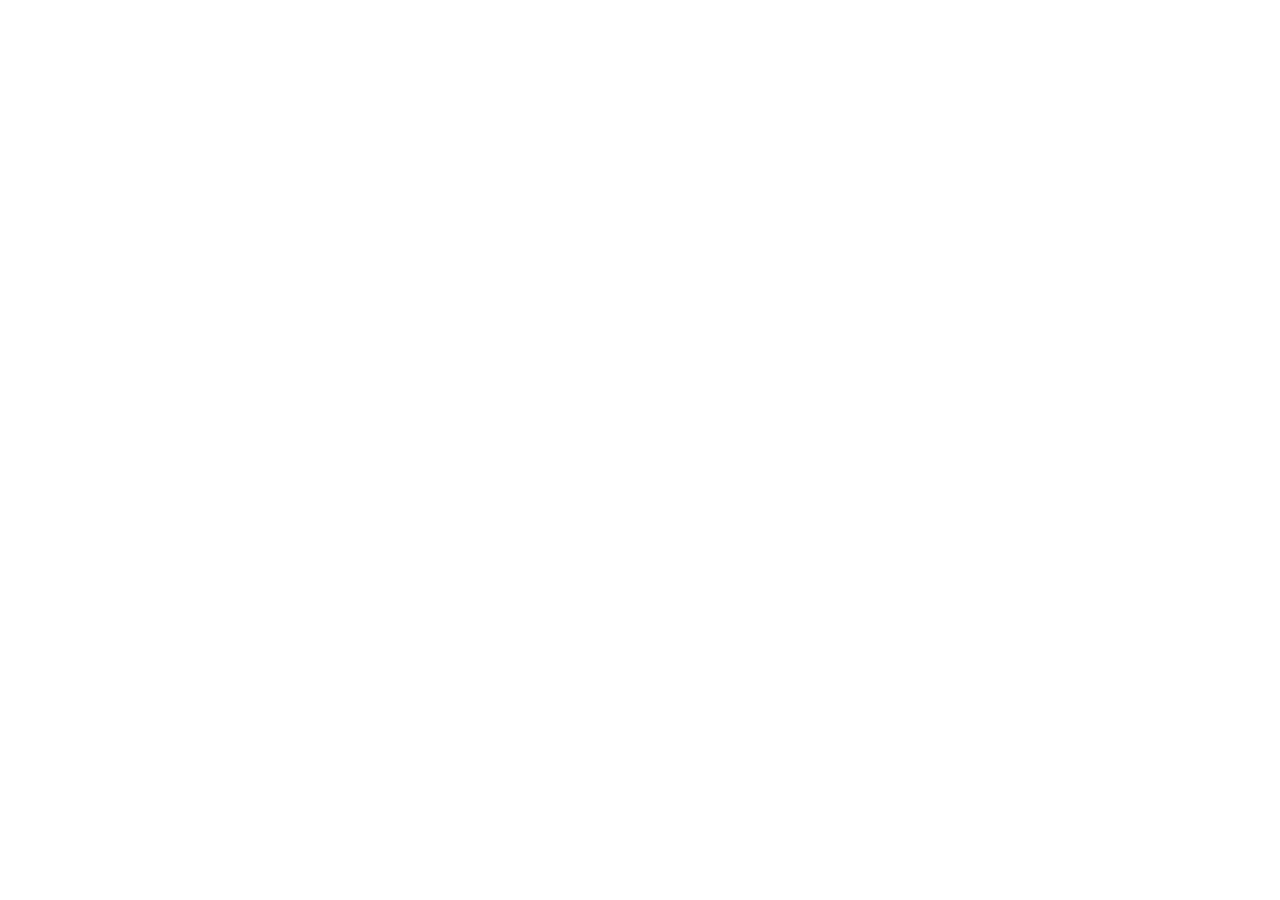
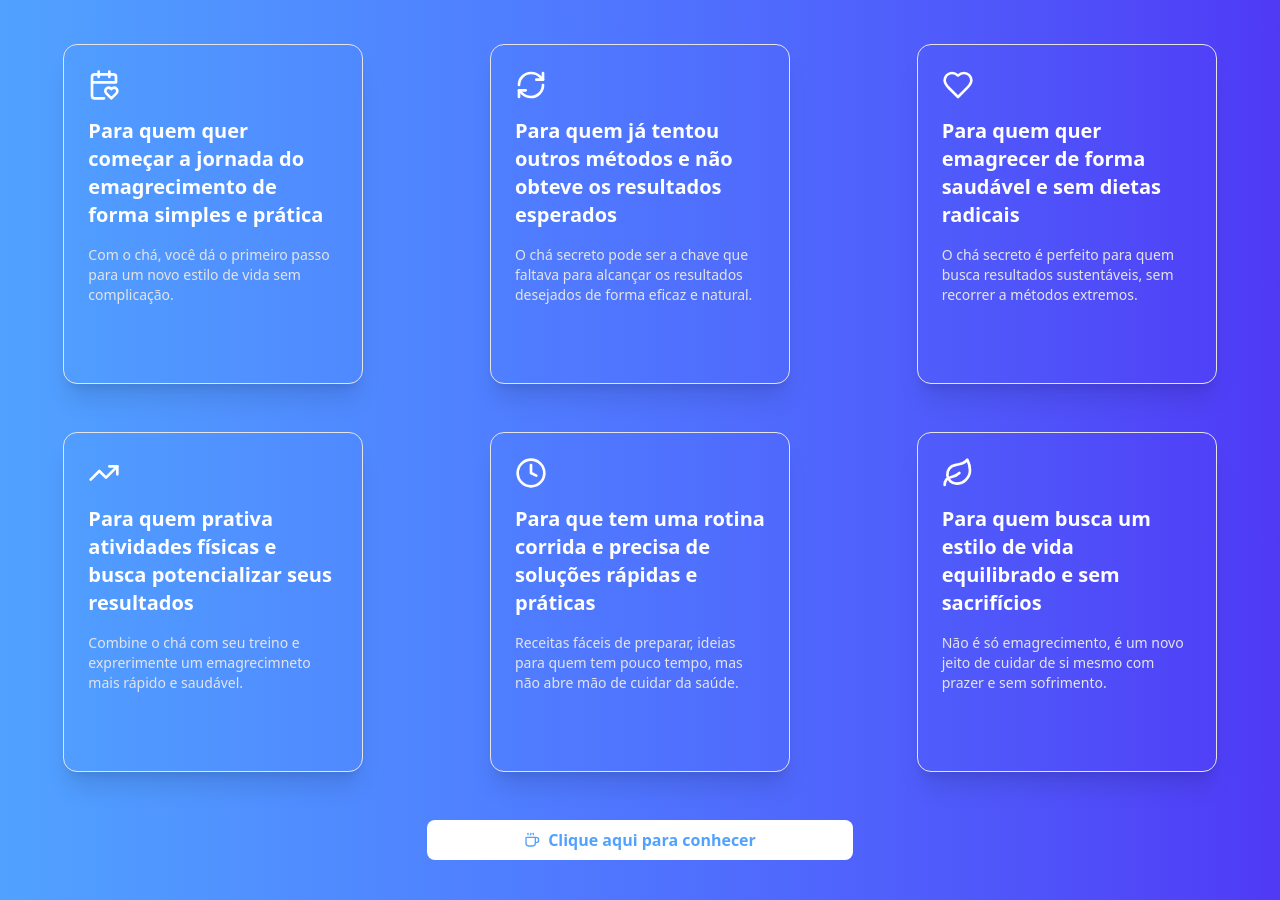
Before and after one commit to devpedro-dias/cliente-nathalia-cha, a Next.js app: page / in a window 1280 px wide. Shown: the part 1750-2650 px from the top of the page. Before the commit the page ends 1710 px from the top, so only its background shows below. Built offline with nearby package versions, Linux system fonts and the light colour scheme.

Commit message:
feat: add cards section

```diff
--- /dev/null
+++ b/src/_components/cards-section.tsx
@@ -0,0 +1,53 @@
+import { CardItem } from '@/_components/ui/3d-card'
+import { CARDS_CONTENTS } from '@/_data'
+import { CardBody, CardContainer } from '@/_components/ui/3d-card'
+import {
+    CalendarHeart,
+    Heart,
+    Clock,
+    Leaf,
+    RefreshCw,
+    TrendingUp,
+} from 'lucide-react'
+
+const ICONS = {
+    CalendarHeart: CalendarHeart,
+    Heart: Heart,
+    RefreshCw: RefreshCw,
+    TrendingUp: TrendingUp,
+    Clock: Clock,
+    Leaf: Leaf,
+}
+
+const CardsSection = () => {
+    return (
+        <div className="grid grid-cols-1 sm:grid-cols-2 lg:grid-cols-3 justify-center">
+            {CARDS_CONTENTS.map(({ id, icon, title, description }) => {
+                const LucideIcon = ICONS[icon as keyof typeof ICONS]
+
+                return (
+                    <CardContainer key={id}>
+                        <CardBody className="w-[300px] h-[340px] bg-transparent rounded-xl shadow-xl p-6 border border-zinc-200 ">
+                            <CardItem
+                                translateZ={30}
+                                className="flex flex-col items-start gap-4 h-full"
+                            >
+                                <div className="text-white dark:text-blue-400">
+                                    <LucideIcon size={32} />
+                                </div>
+                                <h3 className="text-xl font-semibold text-white">
+                                    {title}
+                                </h3>
+                                <p className="text-sm text-zinc-200">
+                                    {description}
+                                </p>
+                            </CardItem>
+                        </CardBody>
+                    </CardContainer>
+                )
+            })}
+        </div>
+    )
+}
+
+export default CardsSection
--- /dev/null
+++ b/src/_components/ui/3d-card.tsx
@@ -0,0 +1,162 @@
+'use client'
+
+import { cn } from '@/_lib/utils'
+
+import React, {
+    createContext,
+    useState,
+    useContext,
+    useRef,
+    useEffect,
+} from 'react'
+
+const MouseEnterContext = createContext<
+    [boolean, React.Dispatch<React.SetStateAction<boolean>>] | undefined
+>(undefined)
+
+export const CardContainer = ({
+    children,
+    className,
+    containerClassName,
+}: {
+    children?: React.ReactNode
+    className?: string
+    containerClassName?: string
+}) => {
+    const containerRef = useRef<HTMLDivElement>(null)
+    const [isMouseEntered, setIsMouseEntered] = useState(false)
+
+    const handleMouseMove = (e: React.MouseEvent<HTMLDivElement>) => {
+        if (!containerRef.current) return
+        const { left, top, width, height } =
+            containerRef.current.getBoundingClientRect()
+        const x = (e.clientX - left - width / 2) / 25
+        const y = (e.clientY - top - height / 2) / 25
+        containerRef.current.style.transform = `rotateY(${x}deg) rotateX(${y}deg)`
+    }
+
+    const handleMouseEnter = () => {
+        setIsMouseEntered(true)
+        if (!containerRef.current) return
+    }
+
+    const handleMouseLeave = () => {
+        if (!containerRef.current) return
+        setIsMouseEntered(false)
+        containerRef.current.style.transform = `rotateY(0deg) rotateX(0deg)`
+    }
+    return (
+        <MouseEnterContext.Provider value={[isMouseEntered, setIsMouseEntered]}>
+            <div
+                className={cn(
+                    'py-6 flex items-center justify-center w-full',
+                    containerClassName
+                )}
+                style={{
+                    perspective: '1000px',
+                }}
+            >
+                <div
+                    ref={containerRef}
+                    onMouseEnter={handleMouseEnter}
+                    onMouseMove={handleMouseMove}
+                    onMouseLeave={handleMouseLeave}
+                    className={cn(
+                        'flex items-center justify-center relative transition-all duration-200 ease-linear',
+                        className
+                    )}
+                    style={{
+                        transformStyle: 'preserve-3d',
+                    }}
+                >
+                    {children}
+                </div>
+            </div>
+        </MouseEnterContext.Provider>
+    )
+}
+
+export const CardBody = ({
+    children,
+    className,
+}: {
+    children: React.ReactNode
+    className?: string
+}) => {
+    return (
+        <div
+            className={cn(
+                'h-96 w-96 [transform-style:preserve-3d]  [&>*]:[transform-style:preserve-3d]',
+                className
+            )}
+        >
+            {children}
+        </div>
+    )
+}
+
+export const CardItem = ({
+    as: Tag = 'div',
+    children,
+    className,
+    translateX = 0,
+    translateY = 0,
+    translateZ = 0,
+    rotateX = 0,
+    rotateY = 0,
+    rotateZ = 0,
+    ...rest
+}: {
+    as?: React.ElementType
+    children: React.ReactNode
+    className?: string
+    translateX?: number | string
+    translateY?: number | string
+    translateZ?: number | string
+    rotateX?: number | string
+    rotateY?: number | string
+    rotateZ?: number | string
+    // eslint-disable-next-line @typescript-eslint/no-explicit-any
+    [key: string]: any
+}) => {
+    const ref = useRef<HTMLDivElement>(null)
+    const [isMouseEntered] = useMouseEnter()
+
+    useEffect(() => {
+        handleAnimations()
+        // eslint-disable-next-line react-hooks/exhaustive-deps
+    }, [isMouseEntered])
+
+    const handleAnimations = () => {
+        if (!ref.current) return
+        if (isMouseEntered) {
+            ref.current.style.transform = `translateX(${translateX}px) translateY(${translateY}px) translateZ(${translateZ}px) rotateX(${rotateX}deg) rotateY(${rotateY}deg) rotateZ(${rotateZ}deg)`
+        } else {
+            ref.current.style.transform = `translateX(0px) translateY(0px) translateZ(0px) rotateX(0deg) rotateY(0deg) rotateZ(0deg)`
+        }
+    }
+
+    return (
+        <Tag
+            ref={ref}
+            className={cn(
+                'w-fit transition duration-200 ease-linear',
+                className
+            )}
+            {...rest}
+        >
+            {children}
+        </Tag>
+    )
+}
+
+// Create a hook to use the context
+export const useMouseEnter = () => {
+    const context = useContext(MouseEnterContext)
+    if (context === undefined) {
+        throw new Error(
+            'useMouseEnter must be used within a MouseEnterProvider'
+        )
+    }
+    return context
+}
--- a/src/_components/ui/button.tsx
+++ b/src/_components/ui/button.tsx
@@ -11,13 +11,12 @@
             variant: {
                 default:
                     'bg-gradient-to-r from-blue-400 to-indigo-600 text-white shadow-xs hover:from-blue-500 hover:to-indigo-700 text-md font-semibold',
-
                 destructive:
                     'bg-destructive text-white shadow-xs hover:bg-destructive/90 focus-visible:ring-destructive/20 dark:focus-visible:ring-destructive/40 dark:bg-destructive/60',
                 outline:
                     'border bg-background shadow-xs hover:bg-accent hover:text-accent-foreground dark:bg-input/30 dark:border-input dark:hover:bg-input/50',
                 secondary:
-                    'bg-secondary text-secondary-foreground shadow-xs hover:bg-secondary/80',
+                    'bg-background text-md font-semibold text-blue-400 hover:bg-blue-50',
                 ghost: 'hover:bg-accent hover:text-accent-foreground dark:hover:bg-accent/50',
                 link: 'text-primary underline-offset-4 hover:underline',
             },
--- /dev/null
+++ b/src/_data/index.ts
@@ -0,0 +1,44 @@
+export const CARDS_CONTENTS = [
+    {
+        id: 1,
+        icon: 'CalendarHeart',
+        title: 'Para quem quer começar a jornada do emagrecimento de forma simples e prática',
+        description:
+            'Com o chá, você dá o primeiro passo para um novo estilo de vida sem complicação.',
+    },
+    {
+        id: 2,
+        icon: 'RefreshCw',
+        title: 'Para quem já tentou outros métodos e não obteve os resultados esperados',
+        description:
+            'O chá secreto pode ser a chave que faltava para alcançar os resultados desejados de forma eficaz e natural.',
+    },
+    {
+        id: 3,
+        icon: 'Heart',
+        title: 'Para quem quer emagrecer de forma saudável e sem dietas radicais',
+        description:
+            'O chá secreto é perfeito para quem busca resultados sustentáveis, sem recorrer a métodos extremos.',
+    },
+    {
+        id: 4,
+        icon: 'TrendingUp',
+        title: 'Para quem prativa atividades físicas e busca potencializar seus resultados',
+        description:
+            'Combine o chá com seu treino e exprerimente um emagrecimneto mais rápido e saudável.',
+    },
+    {
+        id: 5,
+        icon: 'Clock',
+        title: 'Para que tem uma rotina corrida e precisa de soluções rápidas e práticas',
+        description:
+            'Receitas fáceis de preparar, ideias para quem tem pouco tempo, mas não abre mão de cuidar da saúde.',
+    },
+    {
+        id: 6,
+        icon: 'Leaf',
+        title: 'Para quem busca um estilo de vida equilibrado e sem sacrifícios',
+        description:
+            'Não é só emagrecimento, é um novo jeito de cuidar de si mesmo com prazer e sem sofrimento.',
+    },
+]
--- a/src/app/page.tsx
+++ b/src/app/page.tsx
@@ -1,7 +1,9 @@
+import CardsSection from '@/_components/cards-section'
 import { Button } from '@/_components/ui/button'
 import { DotBackground } from '@/_components/ui/dot-background'
 import { Highlight } from '@/_components/ui/hero-highlight'
-import { Coffee, CornerRightDown } from 'lucide-react'
+import { CoffeeIcon, CornerRightDown } from 'lucide-react'
+
 import Link from 'next/link'
 
 const HomePage = () => {
@@ -30,16 +32,28 @@
 
                 <Button size="lg" asChild>
                     <Link href="#">
-                        <Coffee />
+                        <CoffeeIcon />
                         Comece agora
                     </Link>
                 </Button>
             </section>
 
-            <section className="max-w-[80vw] lg:max-w-[60vw] mx-auto">
-                <h2 className="font-semibold text-2xl sm:text-3xl md:text-4xl text-center">
-                    Para quem serve?
-                </h2>
+            <section className="flex flex-col gap-6 bg-gradient-to-r from-blue-400 to-indigo-600 py-10">
+                <div className=" text-white">
+                    <h2 className="font-semibold text-2xl sm:text-3xl md:text-4xl text-center">
+                        Para quem serve?
+                    </h2>
+                </div>
+                <CardsSection />
+
+                <div className="flex items-center justify-center">
+                    <Button size="lg" asChild variant="secondary">
+                        <Link href="#">
+                            <CoffeeIcon />
+                            Clique aqui para conhecer
+                        </Link>
+                    </Button>
+                </div>
             </section>
         </main>
     )
```
